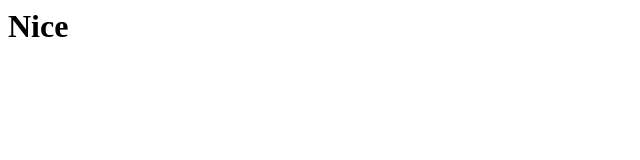
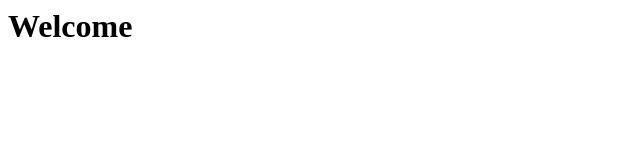
Before and after one commit to OliverPowell72/OliverPowell72.github.io, a plain HTML site: page index.html in a window 1280 px wide. Shown: the whole page, without its empty margins (0-640 px from the left). Drawn offline with Linux system fonts and the light colour scheme.

Commit message:
Update index.html

```diff
--- a/index.html
+++ b/index.html
@@ -1,3 +1,2 @@
 <Title>Music Taste Matching Website</Title>
-
-<h1>Nice</h1>
+<h1>Welcome</h1>
```
